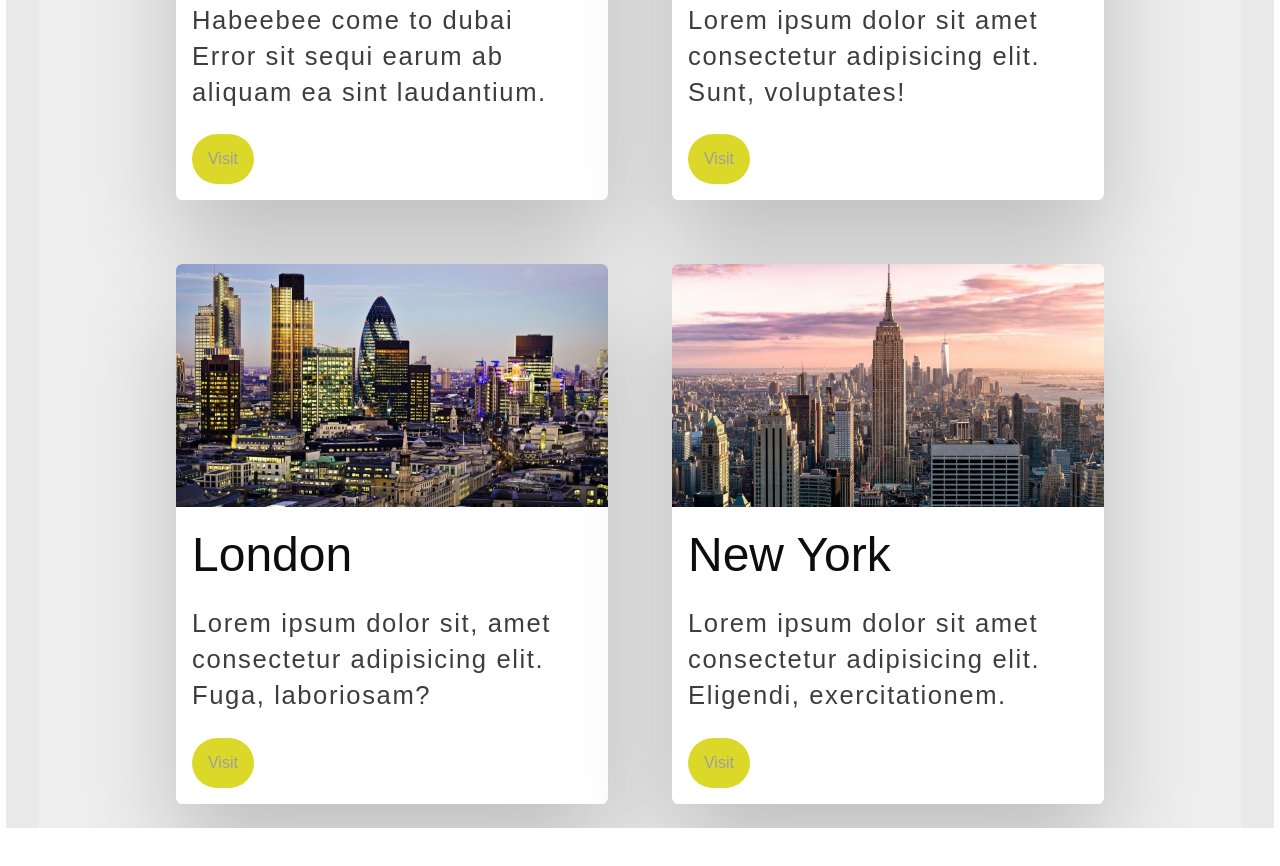
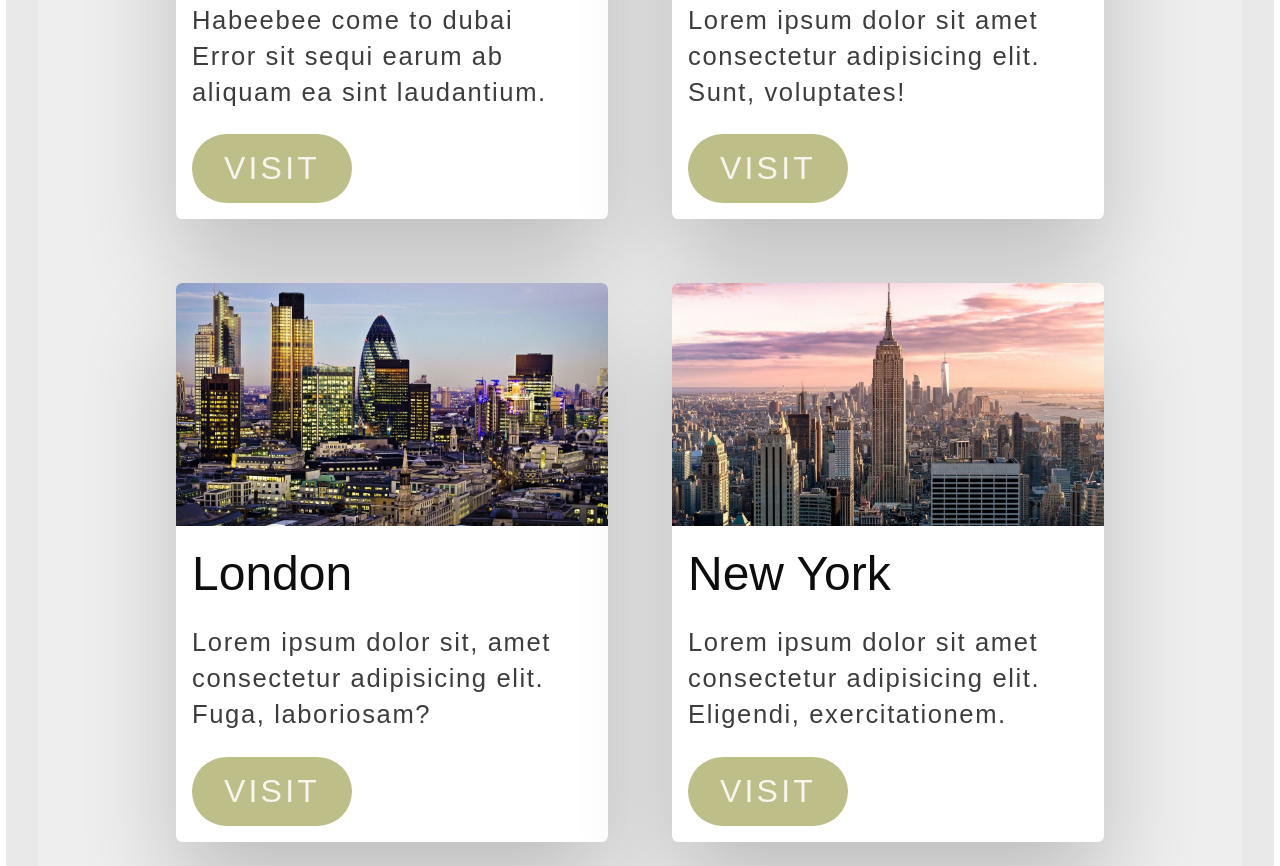
Before and after one commit to Habeeb-bee/Bee-Airways, a website: page index.html in a window 1280 px wide. Shown: the part 827-1693 px from the top of the page. Before the commit the page ends 1655 px from the top, so only its background shows below. Drawn offline with nearby package versions, Linux system fonts and the light colour scheme; files that its build step writes are made by us from their sources; files whose address does not match are found by name.

Commit message:
added plan

```diff
--- a/sass/components/_buttons.scss
+++ b/sass/components/_buttons.scss
@@ -23,19 +23,21 @@
     font-weight: 200; }
 
     .flex-btn{
-      background-color: rgba(212, 209, 0, 0.836);
-    color: #9e9e9e;
+      background-color:rgba(156, 156, 74, 0.653);
+    color: #ffffffdc;
     text-decoration: none;
     animation-timing-function: ease-in-out;
-    font-size: 1rem;
+    font-size: 2rem;
+    padding: 1rem 2rem 1rem 2rem;
     font-weight: 200;
+    text-transform: uppercase;
+    letter-spacing: .1em;
 
     }
 
 
     .flex-btn:link,
   .flex-btn:visited {
-    padding: 1em;
     border-radius: 100px;
     transition: all .4s;
     display: inline-block; }
```
Also changed, not shown: sass/base/_animations.scss (indentation only), sass/base/_base.scss (indentation only).
